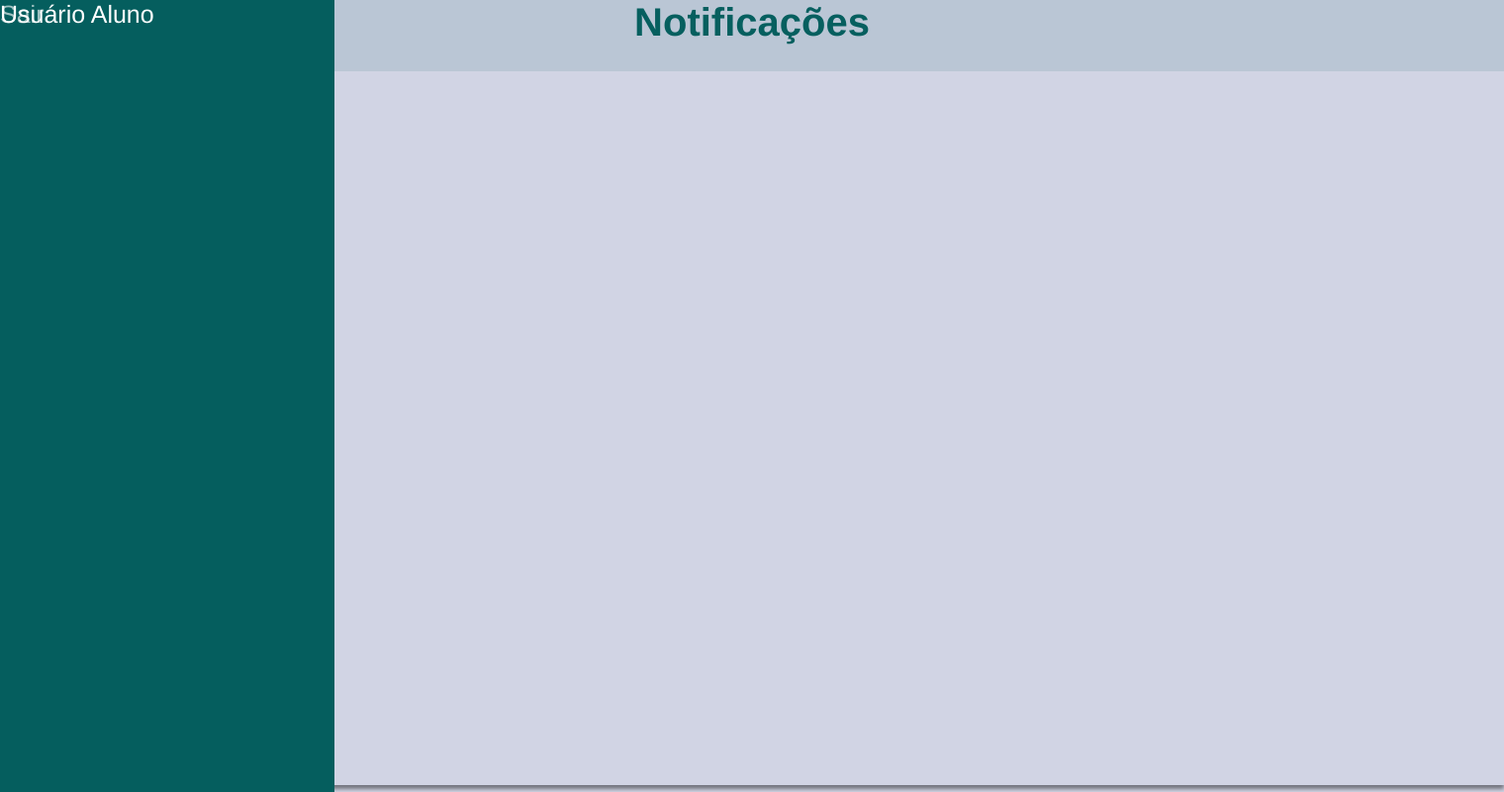
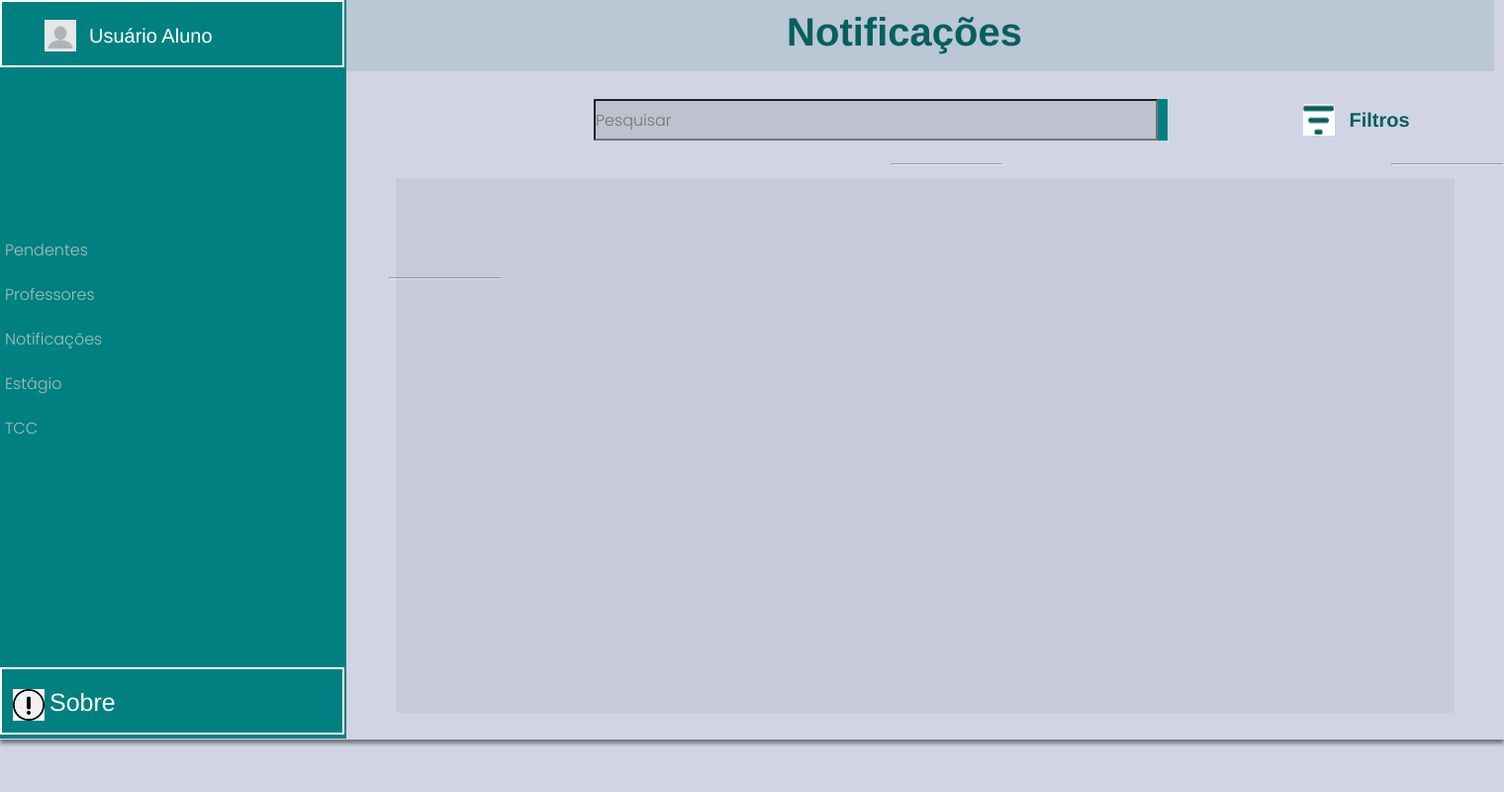
Before and after one commit to scet-ppa/SCET-PPA, a PHP site: page /html/notificacoes_aluno.html in a window 1520 px wide. Shown: the whole page at 99% size. Run offline with PHP 8.4, Linux system fonts and the light colour scheme.

Commit message:
Novas telas atualizações

```diff
--- a/pag/css/notificacoes_aluno.css
+++ b/pag/css/notificacoes_aluno.css
@@ -1,82 +1,197 @@
-body { /*Cor do corpo da página*/
+@import url(../css/lateral-coor.css);
+
+body { /*Plano de fundo*/
     background-color: #b9bed6a6;
 }
 
-.titulo { /*Cor do título da página*/
-    color: #065f5f;
-    font-family: "Dosis-SemiBold", Helvetica;
-    font-size: 40px;
-    font-weight: 600;
+
+.cont{
+    /* conteiner verde */
+position: absolute;
+width: 350px;
+height: 746px;
+left: 0;
+top: 0;
+margin-top: 0;
+display: block;
+background: #008080;
+
+}
+
+.titulo { /*Título da página*/
     height: 51px;
-    left: 0;
+    left: 150px;
     letter-spacing: 0;
     line-height: normal;
-    position: fixed;
+    position: absolute;
     text-align: center;
-    top: 0;
-    width: 303px;
-
-    border: 0px none;
-    height: 51px;
-
-    background-color: transparent;
-    display: flex;
-    flex-direction: row;
-    justify-content: center;
-    width: 100%;
+    top: 10px;
+    width: 210px;
+	border: 0px none;
+	height: 51px;
+	background-color: transparent;
+	display: flex;
+	flex-direction: row;
+	justify-content: center;
 }
 
-.user {
+.user { /*User do usuário*/
+	color: #ffffff;
+	font-family: "Fredoka-Medium", Helvetica;
+	font-size: 20px;
+	font-weight: 500;
+	height: 30px;
+	left: 90px;
+	letter-spacing: 0;
+	line-height: normal;
+	position: absolute;
+	text-align: center;
+	top: 25px;
+	white-space: nowrap;
+}
+
+.sobre{
     color: #ffffff;
 	font-family: "Fredoka-Medium", Helvetica;
 	font-size: 25px;
 	font-weight: 500;
 	height: 30px;
-	left: 0;
+	left: 50px;
 	letter-spacing: 0;
 	line-height: normal;
-	position: fixed;
+	position: absolute;
 	text-align: center;
-	top: 0;
+	top: 695px;
 	white-space: nowrap;
 }
 
 .retangulo {
 	background-color: #065f5f1c;
 	height: 72px;
-	left: 0;
-	position: fixed;
+	left: 350px;
+	position: absolute;
 	top: 0;
-	width: 1100px;
+	width: 1160px;
 	border: 0px none;
-	height: 72px;
 	display: flex;
 	flex-direction: row;
 	justify-content: center;
-	width: 100%;
 }
 
-.menu {
-	background-color: #055e5e;
-	height: 1030px;
+.retangulo2 {
+	background-color: rgba(105, 116, 116, 0.10);
+	height: 42px;
+	left: 600px;
+	position: absolute;
+	top: 100px;
+	width: 580px;
+	display: flex;
+	justify-content: space-between;
+}
+
+.pesquisa{
+	background-color: rgba(105, 116, 116, 0.10);
+	font-size: 16px;
+	width: 580px;
+}
+
+.retangulo3 {
+	background-color: rgba(105, 116, 116, 0.10);
+	height: 540px;
+	left: 400px;
+	position: absolute;
+	top: 180px;
+	width: 1070px;
+	display: flex;
+	flex-direction: row;
+	justify-content: center;
+}
+
+.retangulo5 {
+	background-color: #008080;
+    background-color: transparent;
+	height: 68px;
 	left: 0;
-	position: fixed;
+	position: absolute;
+    text-align: center;
 	top: 0;
+	width: 348px;
+	display: flex;
+	flex-direction: row;
+	justify-content: center;
+    border: solid 2px white;
+}
+
+.retangulo6 {
+	background-color: #008080;
+    background-color: transparent;
+	height: 68px;
+	left: 0;
+	position: absolute;
+    text-align: center;
+	top: 674px;
+	width: 348px;
+	display: flex;
+	flex-direction: row;
+	justify-content: center;
+    border: solid 2px white;
+}
+
+.retangulo_central img{
+	margin-left: 1146px;
+    margin-top: 105px;
+}
+
+.retangulo6 img{
+	margin-left: -290px;
+    margin-top: 20px;
+}
+
+.cont img{
+    margin-left: 45px;
+    margin-top: 20px;
+}
+
+.lateral{
+	height: -10px;
+	left: 0;
+	position: absolute;
+	top: 230px;
 	width: 338px;
-	border: 0px none;
-	height: 1030px;
+}
+
+a{
+    text-decoration: none;
+    color: #A4BFBF;
+}
+
+ul{
+    list-style: none;
+}
+
+nav{
+    background-color: #008080;
+}
+
+a{
+    background-color: #008080;
+    display: block;
+    padding: 10px 5px;
+}
+
+a:hover{
+    background-color: #d1d4e4;
 }
 
 .retangulo_central { /*Retangulo do conteúdo do cabeçalho*/
 	background-color: #d1d4e4;
 	box-shadow: 0px 4px 4px #00000073;
-	height: 793px;
+	height: 747px;
 	left: 0;
-	position: fixed;
+	position: absolute;
 	top: 0;
 	width: 1049px;
 	border: 0px none;
-	height: 793px;
 	background-color: transparent;
 	display: flex;
 	flex-direction: row;
@@ -84,48 +199,94 @@ body { /*Cor do corpo da página*/
 	width: 100%;
 }
 
-/*.subtitulo {
-    color: #000000;
-    font-family: "Fredoka-Medium", Helvetica;
-    font-size: 25px;
-    font-weight: 500;
-    height: 36px;
-    left: 0;
-    letter-spacing: 0;
-    line-height: normal;
-    position: fixed;
-    text-align: center;
-    top: 0;
-    width: 78px;
 
-    border: 0px none;
-    height: 36px;
-    width: 78px;
 
-    background-color: transparent;
-    display: flex;
-    flex-direction: row;
-    justify-content: center;
-    width: 100%;
+.Pendente {
+	color: #065f5f;
+    font-family: "Dosis-SemiBold", Helvetica;
+    font-size: 40px;
+	font-weight: 600;
+	height: 53px;
+	left: 870px;
+	position: absolute;
+	top: 10px;
+	width: 88px;
+	background-color: transparent;
+	display: inline-flex;
+	flex-direction: row;
+	justify-content: center;
+}
+
+
+
+hr{
+    color: #A4BFBF;
+    width: 1068px;
+    margin-top: 280px;
+    margin-left: 393px;
+}
+
+.linha2{
+    color: #A4BFBF;
+    width: 1068px;
+    margin-top: 50px;
+    margin-left: 393px;
+}
+
+.linha3{
+    color: #A4BFBF;
+    width: 1068px;
+    margin-top: 50px;
+    margin-left: 393px;
+}
+
+/*.linha4{
+    color: #A4BFBF;
+    width: 1068px;
+    margin-top: 50px;
+    margin-left: 393px;
+}
+
+.linha6{
+    color: #A4BFBF;
+    width: 1068px;
+    margin-top: 50px;
+    margin-left: 393px;
+}
+
+.linha7{
+    color: #A4BFBF;
+    width: 1068px;
+    margin-top: 50px;
+    margin-left: 393px;
+}
+
+.linha8{
+    color: #A4BFBF;
+    width: 1068px;
+    margin-top: 50px;
+    margin-left: 393px;
+}
+
+.linha9{
+    color: #A4BFBF;
+    width: 1068px;
+    margin-top: 50px;
+    margin-left: 393px;
 }*/
 
-.exit {
-    color: #ffffff9e;
-    font-family: "Fredoka-Regular", Helvetica;
-    font-size: 25px;
-    font-weight: 400;
-    height: 30px;
-    left: 0;
-    letter-spacing: 0;
-    line-height: normal;
-    position: fixed;
-    text-align: center;
-    top: 0;
-    white-space: nowrap;
-    border: none;
-    height: 30px;
-    width: 48px;
-    background-color: transparent;
-    display: flex;
-    flex-direction: row;
+.filtro{
+    color: #065F5F;
+	font-family: "Dosis-SemiBold", Helvetica;
+	font-size: 20px;
+	font-weight: 600;
+	height: 53px;
+	left: 1350px;
+	position: absolute;
+	top: 110px;
+	width: 88px;
+	background-color: transparent;
+	display: inline-flex;
+	flex-direction: row;
+	justify-content: center;
 }
--- a/pag/css/pendente_aluno.css
+++ b/pag/css/pendente_aluno.css
@@ -413,7 +413,7 @@ hr{
     margin-left: 393px;
 }
 
-.linha2{
+/*.linha2{
     color: #A4BFBF;
     width: 1068px;
     margin-top: 50px;
@@ -467,7 +467,7 @@ hr{
     width: 1068px;
     margin-top: 50px;
     margin-left: 393px;
-}
+}*/
 
 .filtro{
     color: #065F5F;
--- a/pag/html/notificacoes_aluno.html
+++ b/pag/html/notificacoes_aluno.html
@@ -1,33 +1,59 @@
 <!DOCTYPE html>
-<html lang="en">
+<html lang="pt-br">
 <head>
     <meta charset="UTF-8">
     <meta name="viewport" content="width=device-width, initial-scale=1.0">
-    <title>Notificações</title>
+    <title>Notificações - Aluno</title>
     <link rel="stylesheet" type="text/css" href="../css/notificacoes_aluno.css">
 </head>
 <body>
 
+    <div class="cont">
+        <img src="../img/perfil.png"  width="32" height="32" left="20">
+    </div>
+
     <!– Fíguras geométricas –>
 
-    <div class="retangulo_central"></div>
+    <div class="retangulo_central">
+        <img src="../img/filtro.png"  width="32" height="32" left="30">
+    </div>
     <div class="retangulo"></div>
+    <div class="retangulo2">
+        <input type="text" class="pesquisa" placeholder="Pesquisar">
+        <a href="#"></a>
+    </div>
+    <div class="retangulo3"></div>
+    <div class="retangulo5"></div>
+    <div class="retangulo6">
+        <img src="../img/sobre.png"  width="32" height="32" left="30">
+    </div>
     <div class="menu"></div>
+    <div class="lateral">
+        <nav>
+            <ul>
+            <li><a href="#">Pendentes</a></li>
+            <li><a href="#">Professores</a></li>
+            <li><a href="#">Notificações</a></li>
+            <li><a href="#">Estágio</a></li>
+            <li><a href="#">TCC</a></li>
+            </ul>
+        </nav>
+    </div>
+
     <div class="cabecalho"></div>
 
-    <!-Menu->
+    <!– Títulos textuais –>
+    <div class="titulo"></div> <!– Título –>
+    <div class="user">Usuário Aluno</div> <!– User do usuário–>
+    <hr></hr>
+    <hr class="linha2"></hr>
+    <hr class="linha3"></hr>
 
-    <div class="pendentes">Pendentes</div>
-    <div class="professores">professores</div>
-    <div class="exit">Sair</div>
+    <div class="sobre">Sobre</div>
 
-
-    <!- Títulos ->
-   <div class="titulo">Notificações</div> <!– Título –>
-   <div class="user">Usuário Aluno</div> <!– User do usuário–>
-
-    <!-<div class="subtitulo">Alunos</div>->
-
+    <!- Textos do cabeçalho ->
+    <div class="filtro">Filtros</div>
+    <div class="Pendente">Notificações</div>
 
 </body>
 </html>
```
Also changed, not shown: pag/html/aluno-tcc.html (added, +11 -0 lines), pag/html/estagio_aluno.html (added, +11 -0 lines), pag/html/pendente_aluno.html (+2 -9 lines), pag/html/prof-aluno.html (added, +11 -0 lines), pag/css/aluno-tcc.css (added), pag/css/estagio_aluno.css (added), pag/css/prof-aluno.css (added).
